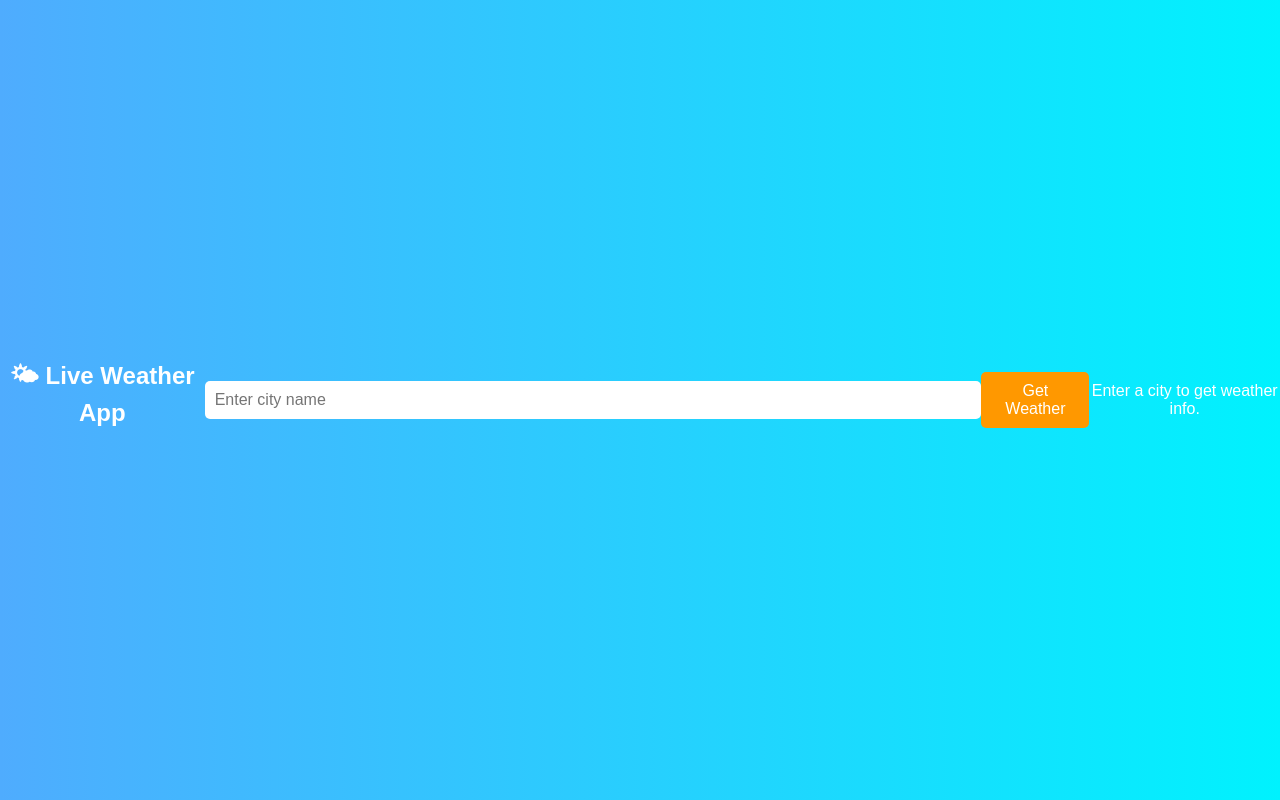
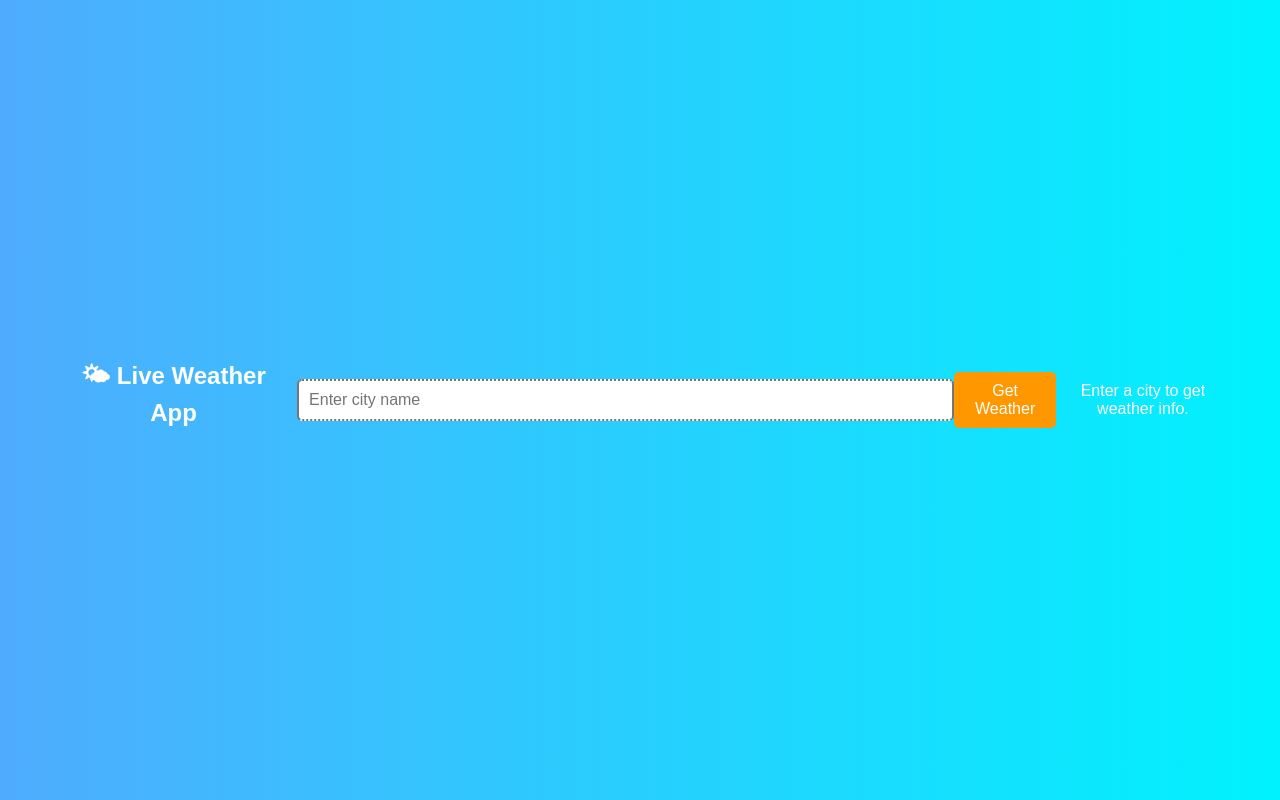
Before and after one commit to Viruthika2001/Climate, a plain HTML site: page index.html in a window 1280 px wide. Drawn offline with Linux system fonts and the light colour scheme.

Commit message:
Update style.css

```diff
--- a/style.css
+++ b/style.css
@@ -14,6 +14,7 @@ body {
     align-items: center;
     height: 100vh;
     text-align: center;
+    padding:50px;
 }
 
 /* Container */
@@ -27,6 +28,7 @@ body {
 
 /* Title */
 h1 {
+    padding:30px;
     font-size: 24px;
     margin-bottom: 15px;
 }
@@ -42,7 +44,7 @@ h1 {
 input {
     padding: 10px;
     width: 70%;
-    border: none;
+    border-style:dotted solid ;
     border-radius: 5px;
     font-size: 16px;
     outline: none;
```
